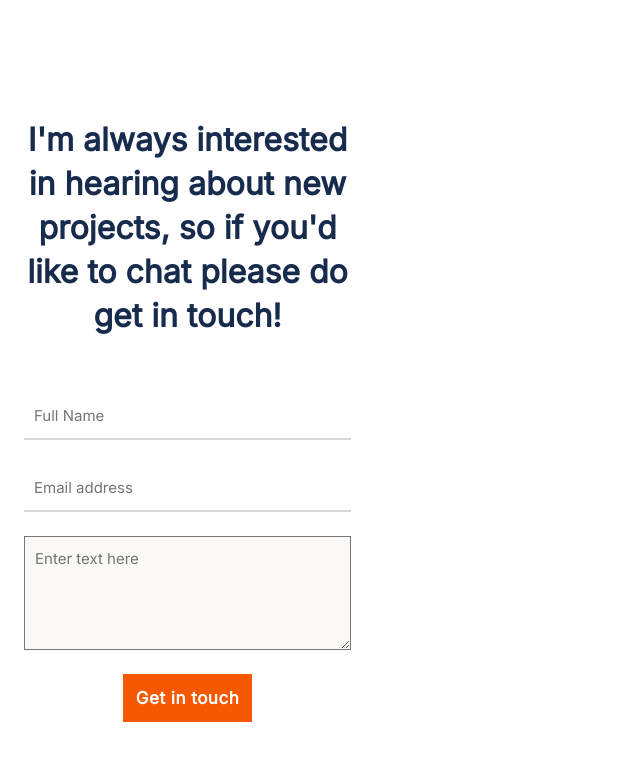
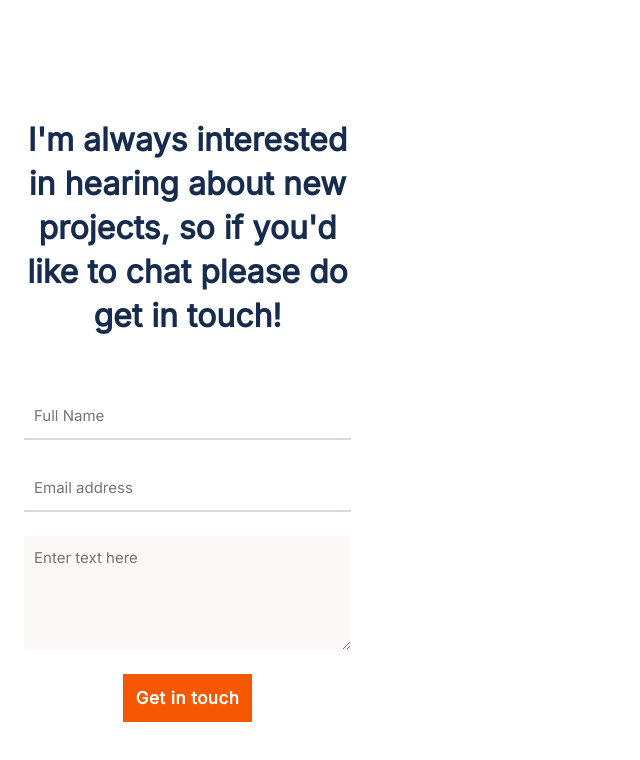
Before and after one commit to lucascomamala/Lucas-Comamala-Portfolio, a plain HTML site: page index.html in a window 1280 px wide. Shown: the part 6125-6885 px from the top of the page, without its empty margins (0-640 px from the left). Drawn offline with Linux system fonts and the light colour scheme.

Commit message:
Update style.css

```diff
--- a/style.css
+++ b/style.css
@@ -491,6 +491,7 @@ nav {
   font-weight: 400;
   font-size: 15px;
   line-height: 24px;
+  padding: 10px;
   background-color: #fbf8f7;
-  padding: 10px;
+  border: 0 solid;
 }
```
